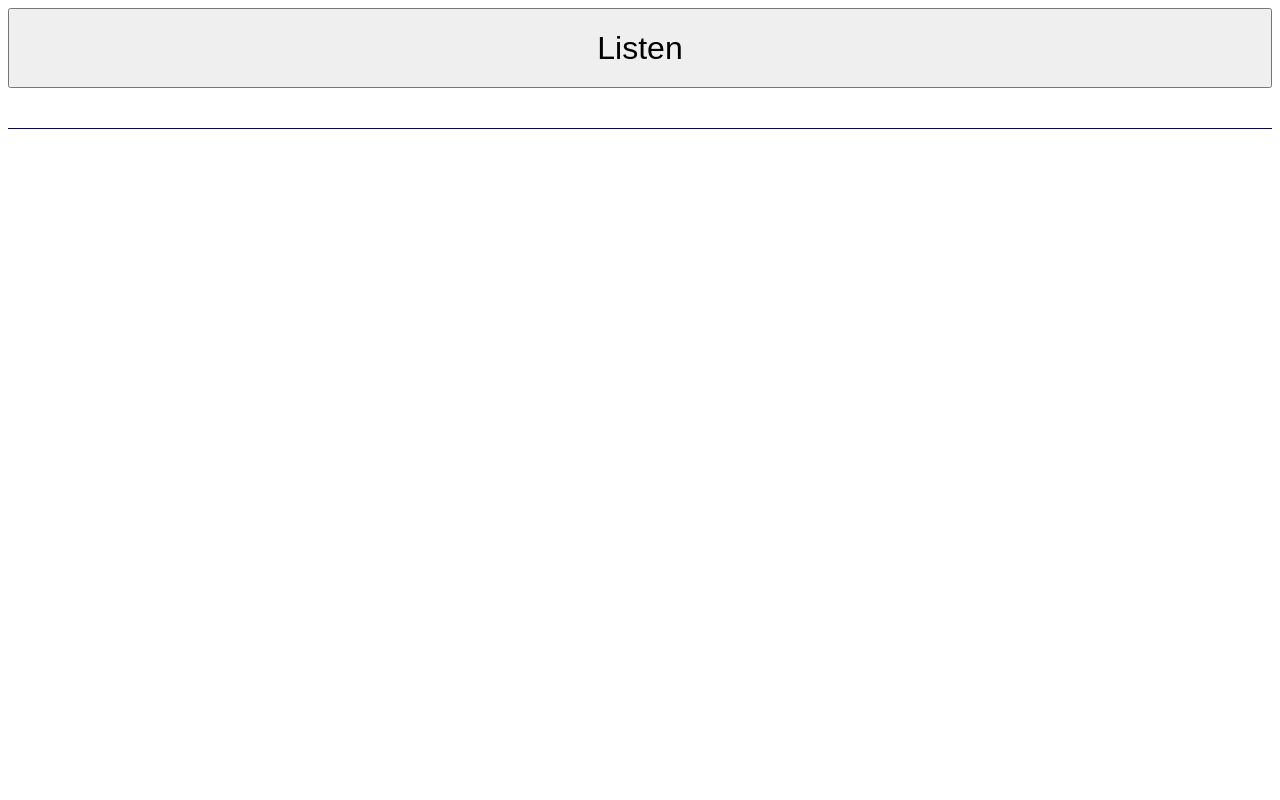
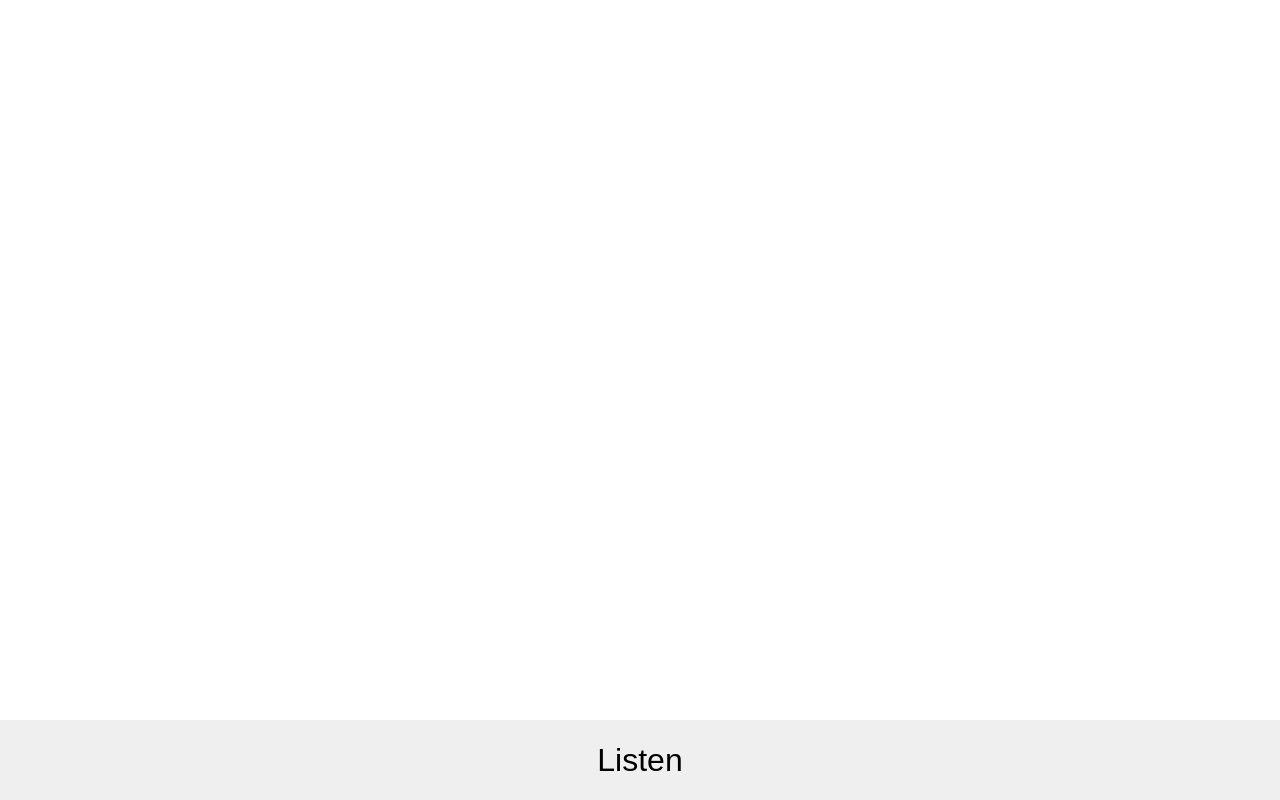
Before and after one commit to nikoada/listify, a website with bundled scripts: page public/index.html in a window 1280 px wide. Built offline with nearby package versions, Linux system fonts and the light colour scheme; files whose address does not match are found by name.

Commit message:
feat: add layout

```diff
--- a/public/itemClass.js
+++ b/public/itemClass.js
@@ -9,7 +9,6 @@ export class Item {
         let imageElement = document.createElement("img")
         imageElement.setAttribute("src", `images/${this.name}.jpg`)
         cancelButton.innerHTML = "X"
-        cancelButton.style = "float: right"
         element.id = `id${this.name}`
         // element.innerHTML = this.name
 
@@ -25,8 +24,8 @@ export class Item {
             document.getElementById("mainContainer").appendChild(element)
         }
 
+        element.appendChild(imageElement)
         element.appendChild(cancelButton)
-        element.appendChild(imageElement)
         return element
     }
 }
--- a/public/script.js
+++ b/public/script.js
@@ -35,10 +35,10 @@ startButton.onclick = () => {
 }
 
 startButton.innerHTML = 'Listen'
-startButton.style = 'width: 100%; Height: 5rem; font-size: 2rem;'
+startButton.style = 'width: 100%; height: 5rem; font-size: 2rem;'
 
 let container = document.getElementById("mainContainer")
-document.body.insertBefore(startButton, container)
+document.body.appendChild(startButton)
 
 // waiting for speech results
 recognition.addEventListener('result', event => {
--- a/public/style.css
+++ b/public/style.css
@@ -1,6 +1,39 @@
-div {
+*{
+    box-sizing: border-box;
+    padding: 0;
+    margin: 0;
+  }
+
+html {
+    height: 100%;
+}
+
+body {
+    display: flex;
+    flex-direction: column;
+    height: 100%;
+}
+
+/* div {
     padding: 20px;
     border-bottom: 1px solid darkblue;
+} */
+
+#mainContainer {
+    flex-grow: 1;
+    overflow: auto;
+}
+
+#mainContainer > div {
+    padding: 20px;
+    border-bottom: 1px solid darkblue;
+    display: flex;
+    justify-content: space-between;
+}
+
+button {
+    border: none;
+
 }
 
 .list {
```
